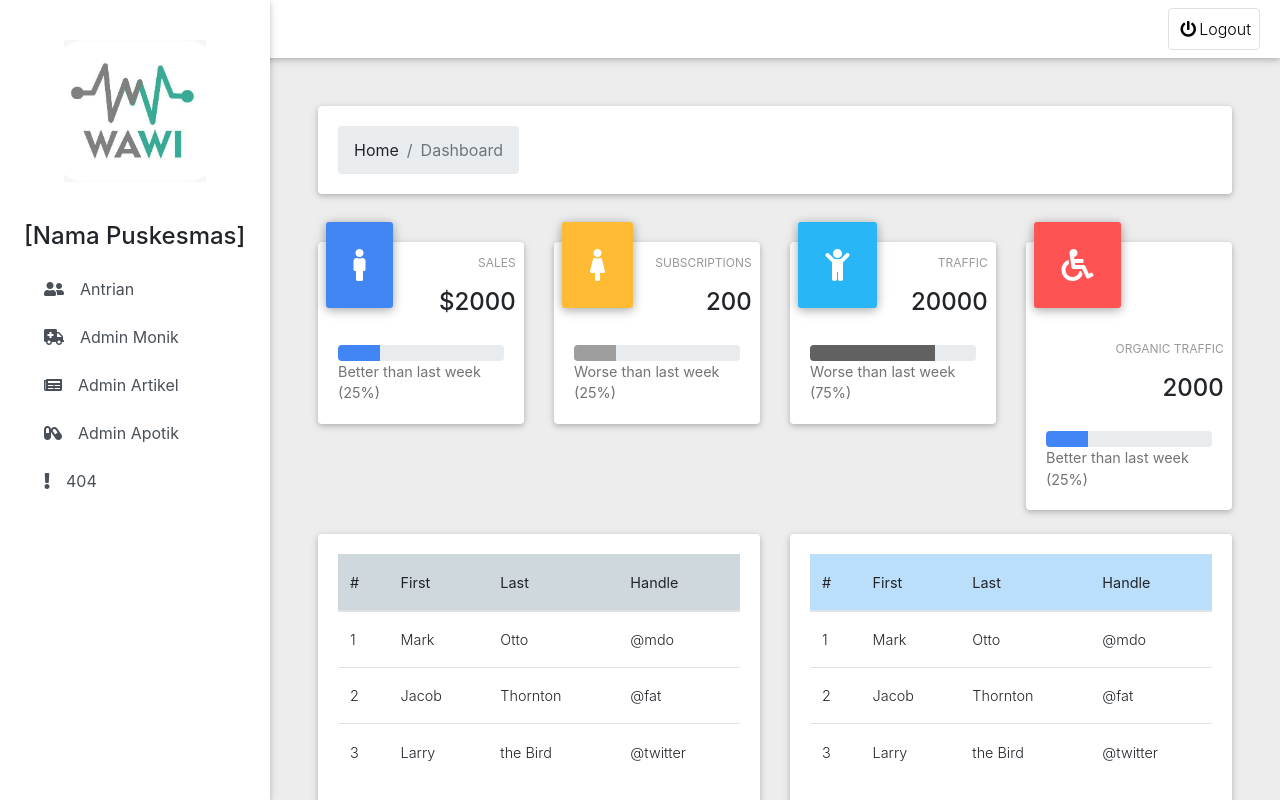
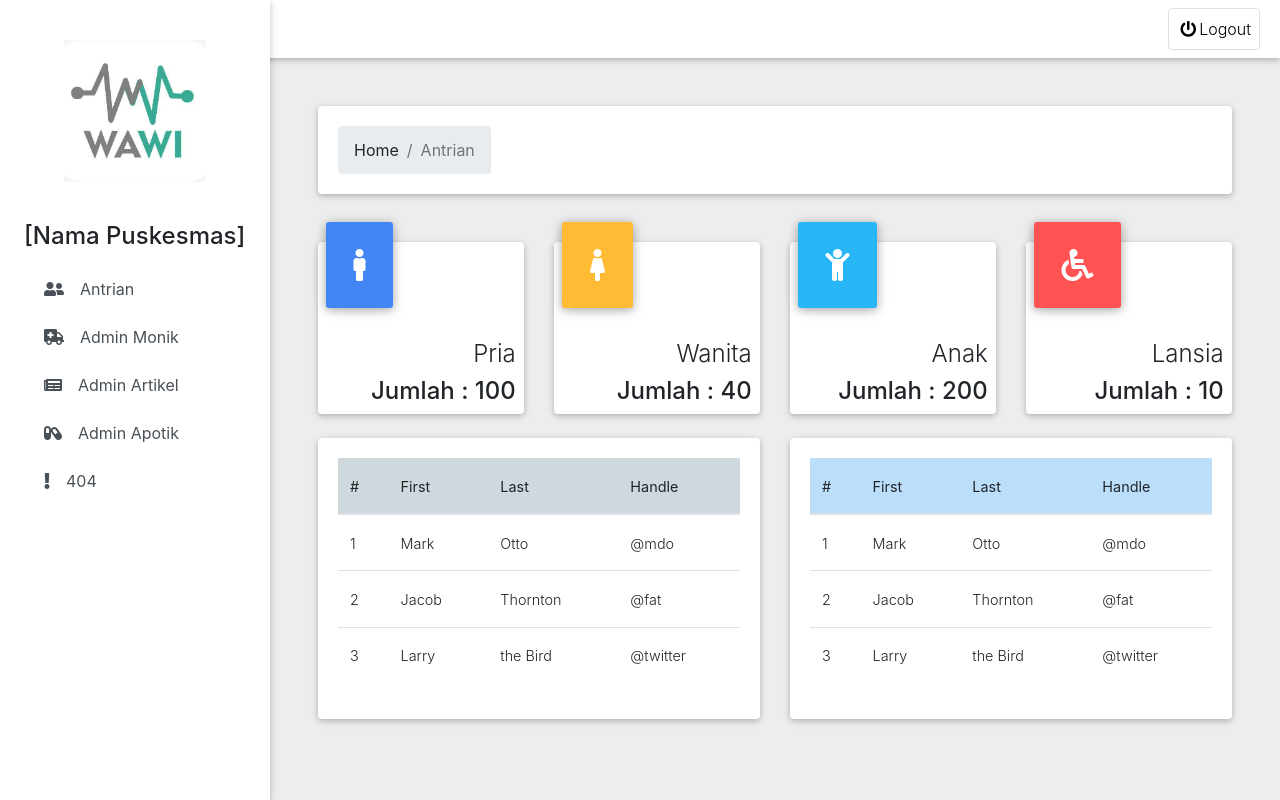
Before and after one commit to amansj1/wawidemo, a React (Create React App) app: page /PageAntrian in a window 1280 px wide. Shown: the top 800 px of the page. Built offline with nearby package versions, Linux system fonts and the light colour scheme.

Commit message:
header table footer n antrian layout

```diff
--- /dev/null
+++ b/src/components/Footer.css
@@ -0,0 +1,4 @@
+.footer{
+background-color : #009688 ;
+
+}
--- a/src/components/Footer.js
+++ b/src/components/Footer.js
@@ -1,12 +1,13 @@
 import React from 'react';
-import { MDBFooter} from 'mdbreact';
+import { MDBFooter, MDBIcon} from 'mdbreact';
+import './Footer.css';
 
 const Footer = () => {
     return (
-        <MDBFooter color="green" className="text-center font-small darken-2">
+        <MDBFooter className="text-center footer">
 
             <p className="footer-copyright mb-0 py-3 text-center">
-                &copy; {new Date().getFullYear()} Copyright: <a href="#"> KandangKoding </a>
+             &copy; {new Date().getFullYear()} Copyright: <a href="#"> KandangKoding </a>
             </p>
         </MDBFooter>
     );
--- /dev/null
+++ b/src/components/pages/TabelArtikel.css
@@ -0,0 +1,3 @@
+.header{
+    background-color : #009688 ;
+}
--- a/src/components/pages/TabelArtikel.jsx
+++ b/src/components/pages/TabelArtikel.jsx
@@ -2,6 +2,7 @@ import React from 'react';
 import { MDBDataTable } from 'mdbreact';
 import { MDBRow, MDBCol, MDBView, MDBCard, MDBCardBody} from 'mdbreact';
 import FormM from './modalform/FormArtikel';
+import './TabelArtikel.css';
 
 
 var TabelArtikel = () => {
@@ -49,13 +50,18 @@ var TabelArtikel = () => {
 
     ]
   };
+  function handleClick(e) {
+    e.preventDefault();
+    console.log('The link was clicked.');
+  }
 
   return (
+
     <MDBRow>
         <MDBCol md="12">
             <MDBCard className="mt-5">
-                <MDBView className="gradient-card-header green darken-2">
-                <h4 className="h4-responsive text-white">Artikel</h4>
+                <MDBView className="header">
+                <center><h2 className="text-white">Artikel</h2></center>
                 </MDBView>
 
 
@@ -66,7 +72,9 @@ var TabelArtikel = () => {
                         bordered
                         small
                         data={data}
+                        onClick={handleClick}
                         />
+
                 </MDBCardBody>
             </MDBCard>
         </MDBCol>
--- /dev/null
+++ b/src/components/pages/TabelMonik.css
@@ -0,0 +1,3 @@
+.header{
+    background-color : #009688 ;
+}
--- a/src/components/pages/TabelMonik.jsx
+++ b/src/components/pages/TabelMonik.jsx
@@ -2,6 +2,7 @@ import React from 'react';
 import { MDBDataTable } from 'mdbreact';
 import { MDBRow, MDBCol, MDBView, MDBCard, MDBCardBody} from 'mdbreact';
 import FormM from './modalform/FormMonik';
+import './TabelMonik.css';
 
 
 var TabelMonik = () => {
@@ -188,8 +189,8 @@ var TabelMonik = () => {
     <MDBRow>
         <MDBCol md="12">
             <MDBCard className="mt-5">
-                <MDBView className="gradient-card-header green darken-2">
-                <h4 className="h4-responsive text-white">Kegiatan Monik</h4>
+                <MDBView className="header">
+              <center>  <h2 className="text-white">Kegiatan Monik</h2></center>
                 </MDBView>
 
 
--- a/src/components/pages/sectionAntri/AdminCardSection8.js
+++ b/src/components/pages/sectionAntri/AdminCardSection8.js
@@ -9,19 +9,13 @@ const AdminCardSection = () => {
               <div className="admin-up">
               <MDBIcon icon="male" className="primary-color"/>
                 <div className="data">
-                  <p>SALES</p>
+                  <h4>Pria</h4>
                   <h4>
-                    <strong>$2000</strong>
+                    <strong>Jumlah : 100</strong>
                   </h4>
                 </div>
               </div>
-              <MDBCardBody>
-                <div className="progress">
-                  <div aria-valuemax="100" aria-valuemin="0" aria-valuenow="25" className="progress-bar bg-primary" role="progressbar"
-                    style={{width: '25%'}}></div>
-                </div>
-                <MDBCardText>Better than last week (25%)</MDBCardText>
-              </MDBCardBody>
+
             </MDBCard>
         </MDBCol>
         <MDBCol xl="3" md="6" className="mb-r">
@@ -29,19 +23,13 @@ const AdminCardSection = () => {
               <div className="admin-up">
               <MDBIcon icon="female" className="warning-color"/>
                 <div className="data">
-                  <p>SUBSCRIPTIONS</p>
+                <h4>Wanita</h4>
                   <h4>
-                    <strong>200</strong>
+                    <strong>Jumlah : 40</strong>
                   </h4>
                 </div>
               </div>
-              <MDBCardBody>
-                <div className="progress">
-                  <div aria-valuemax="100" aria-valuemin="0" aria-valuenow="25" className="progress-bar bg grey" role="progressbar"
-                    style={{width: '25%'}}></div>
-                </div>
-                <MDBCardText>Worse than last week (25%)</MDBCardText>
-              </MDBCardBody>
+
             </MDBCard>
         </MDBCol>
         <MDBCol xl="3" md="6" className="mb-r">
@@ -49,39 +37,27 @@ const AdminCardSection = () => {
               <div className="admin-up">
               <MDBIcon icon="child" className="light-blue lighten-1"/>
                 <div className="data">
-                  <p>TRAFFIC</p>
+                <h4>Anak</h4>
                   <h4>
-                    <strong>20000</strong>
+                    <strong>Jumlah : 200</strong>
                   </h4>
                 </div>
               </div>
-              <MDBCardBody>
-                <div className="progress">
-                  <div aria-valuemax="100" aria-valuemin="0" aria-valuenow="25" className="progress-bar grey darken-2" role="progressbar"
-                    style={{width: '75%'}}></div>
-                </div>
-                <MDBCardText>Worse than last week (75%)</MDBCardText>
-              </MDBCardBody>
+
             </MDBCard>
         </MDBCol>
         <MDBCol xl="3" md="6" className="mb-r">
           <MDBCard className="cascading-admin-card">
               <div className="admin-up">
-              <MDBIcon icon="wheelchair" className="red accent-2"/>
+              <MDBIcon icon="wheelchair " className="red accent-2"/>
                 <div className="data">
-                  <p>ORGANIC TRAFFIC</p>
+                <h4>Lansia</h4>
                   <h4>
-                    <strong>2000</strong>
+                    <strong>Jumlah : 10</strong>
                   </h4>
                 </div>
               </div>
-              <MDBCardBody>
-                <div className="progress">
-                  <div aria-valuemax="100" aria-valuemin="0" aria-valuenow="25" className="progress-bar bg-primary" role="progressbar"
-                    style={{width: '25%'}}></div>
-                </div>
-                <MDBCardText>Better than last week (25%)</MDBCardText>
-              </MDBCardBody>
+
             </MDBCard>
         </MDBCol>
       </MDBRow>
--- a/src/components/pages/sectionAntri/BreadcrumSection8.js
+++ b/src/components/pages/sectionAntri/BreadcrumSection8.js
@@ -7,7 +7,7 @@ const BreadcrumSection = () => {
         <MDBCardBody id="breadcrumb" className="d-flex align-items-center justify-content-between">
             <MDBBreadcrumb>
                 <MDBBreadcrumbItem>Home</MDBBreadcrumbItem>
-                <MDBBreadcrumbItem active>Dashboard</MDBBreadcrumbItem>
+                <MDBBreadcrumbItem active>Antrian</MDBBreadcrumbItem>
             </MDBBreadcrumb>
             {/* <MDBFormInline className="md-form m-0">
                 <input className="form-control form-control-sm" type="search" placeholder="Type your query" aria-label="Search"/>
```
